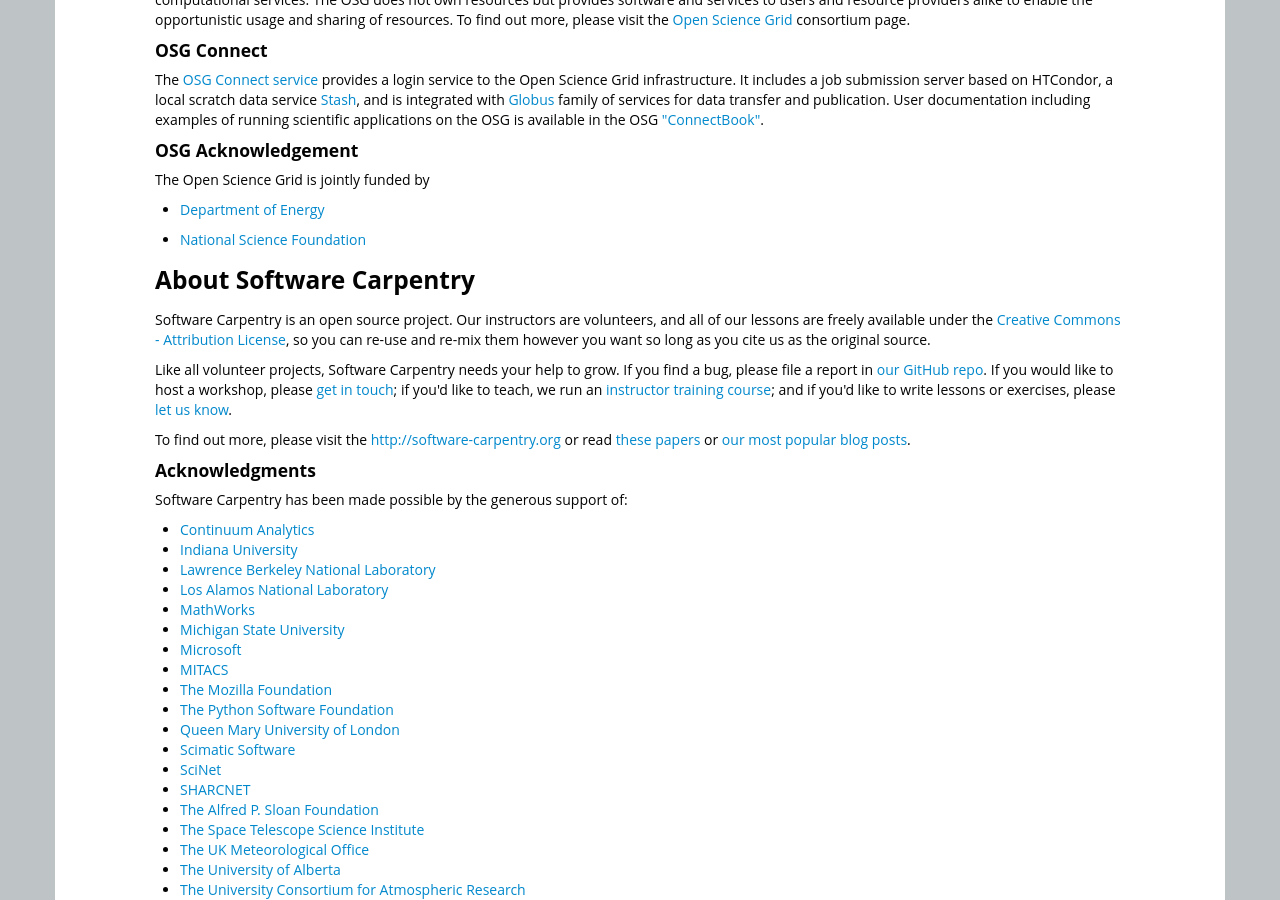
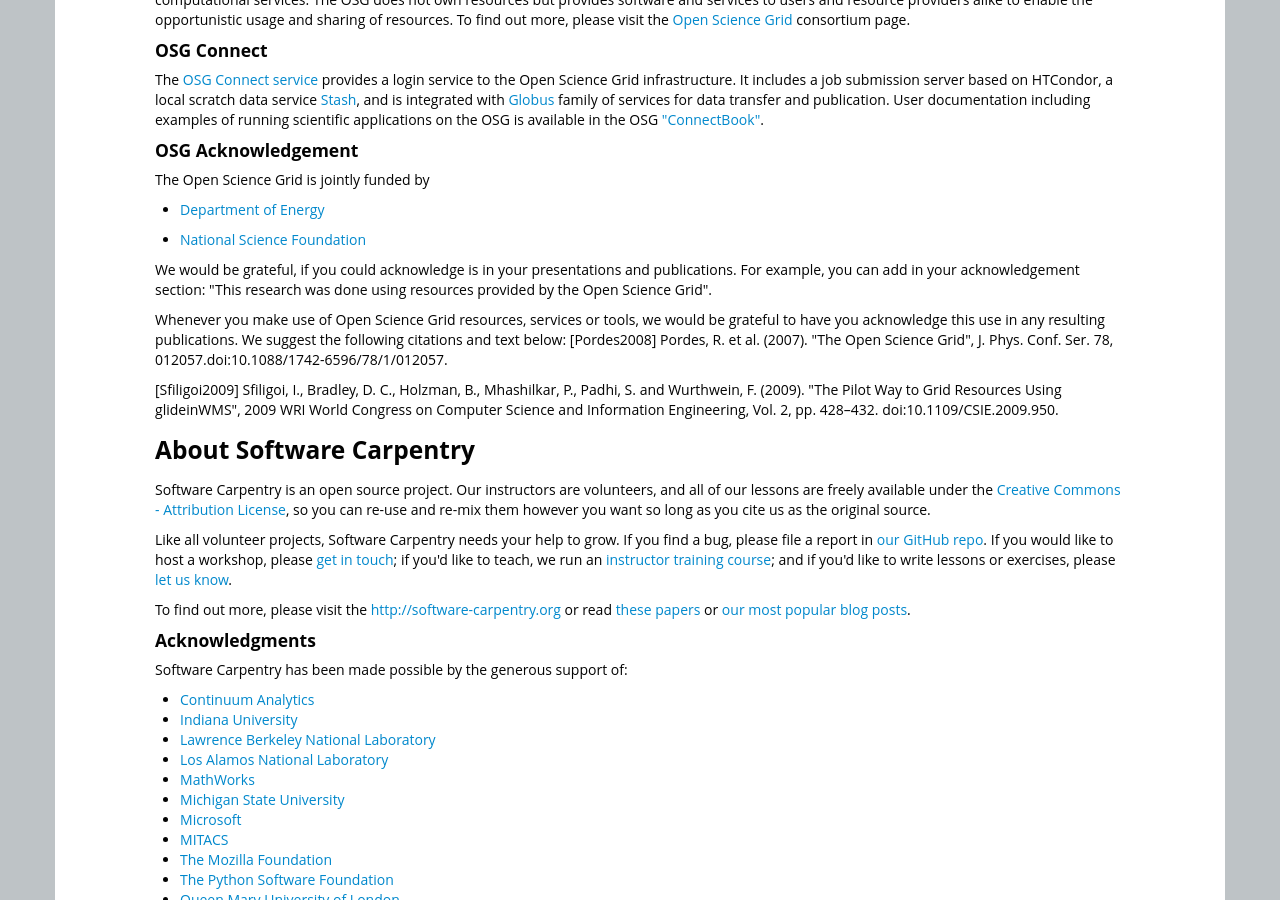
Before and after one commit to SWC-OSG-Workshop/2015-03-03-iupui, a Jekyll site: the page built from intro.md, in a window 1280 px wide and 900 px high, scrolled down 1001 px. Built offline with Jekyll 4.4.1, drawn with Linux system fonts in a browser that asks for light colours.

Commit message:
edit intro

```diff
--- a/intro.md
+++ b/intro.md
@@ -65,13 +65,19 @@
 
 #### OSG Acknowledgement
 
-
-
 The Open Science Grid is jointly funded by
 
 * [Department of Energy](http://www.energy.gov/)
 
 * [National Science Foundation](http://www.nsf.gov/)
+
+
+We would be grateful, if you could acknowledge is in your presentations  and publications. For example, you can add in your acknowledgement section: "This research was done using resources provided by the Open Science Grid".
+
+Whenever you make use of Open Science Grid resources, services or tools, we would be grateful to have you acknowledge this use in any resulting publications. We suggest the following citations and text below:
+[Pordes2008] Pordes, R. et al. (2007). "The Open Science Grid", J. Phys. Conf. Ser. 78, 012057.doi:10.1088/1742-6596/78/1/012057.
+
+[Sfiligoi2009] Sfiligoi, I., Bradley, D. C., Holzman, B., Mhashilkar, P., Padhi, S. and Wurthwein, F. (2009). "The Pilot Way to Grid Resources Using glideinWMS", 2009 WRI World Congress on Computer Science and Information Engineering, Vol. 2, pp. 428–432. doi:10.1109/CSIE.2009.950.
 
 
 ### About Software Carpentry
```
